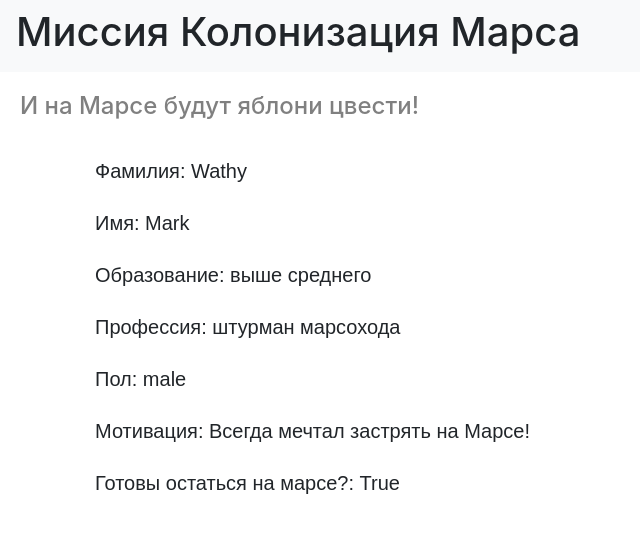
After one commit to Samibaduk/web_education, a Flask app: page /answer in a window 1280 px wide. The commit adds this page. Shown: the top 533 px of the page, without its empty margins (0-640 px from the left). Run offline with Flask 3, Linux system fonts and the light colour scheme; some libraries are stand-ins or nearby versions.

Commit message:
Автоматический ответ

```diff
--- a/mars/mars.py
+++ b/mars/mars.py
@@ -316,5 +316,19 @@ def prof():
     return render_template('prof.html', title='Список профессий', list='pkpok', profs=profs)
 
 
+@app.route('/answer')
+@app.route('/auto_answer')
+def answer():
+    params = {'title': 'Анкета',
+              'surname': 'Wathy',
+              'name': 'Mark',
+              'education': 'выше среднего',
+              'profession': 'штурман марсохода',
+              'sex': 'male',
+              'motivation': 'Всегда мечтал застрять на Марсе!',
+              'ready': 'True'}
+    return render_template('auto_answer.html',style=url_for('static', filename='css/style.css'),  **params)
+
+
 if __name__ == '__main__':
     app.run(port=8080, host='127.0.0.1')
--- a/mars/static/css/style.css
+++ b/mars/static/css/style.css
@@ -1,12 +1,9 @@
-form.login_form {
-    margin-left: auto;
-    margin-right: auto;
-    max-width: 450px;
-    background-color: #f5f5dc;
-    border: 1px solid gray;
-    border-radius: 5px;
-    padding: 10px;
+h4 {
+color: #808080;
+padding: 20px;
 }
-div.alert {
-    padding: 0px
+
+h5 {
+padding: 10px;
+font-family: Arial;
 }
--- /dev/null
+++ b/mars/templates/auto_answer.html
@@ -0,0 +1,11 @@
+{% extends "base.html" %}
+
+{% block content %}
+<h5>Фамилия: {{surname}}</h5>
+<h5>Имя: {{name}}</h5>
+<h5>Образование: {{education}}</h5>
+<h5>Профессия: {{profession}}</h5>
+<h5>Пол: {{sex}}</h5>
+<h5>Мотивация: {{motivation}}</h5>
+<h5>Готовы остаться на марсе?: {{ready}}</h5>
+{% endblock %}
--- a/mars/templates/base.html
+++ b/mars/templates/base.html
@@ -2,6 +2,7 @@
 <html lang="en">
 <head>
     <meta charset="utf-8">
+    <link rel="stylesheet" type="text/css" href={{style}} />
     <meta name="viewport" content="width=device-width, initial-scale=1, shrink-to-fit=no">
     <link rel="stylesheet"
           href="https://stackpath.bootstrapcdn.com/bootstrap/4.4.1/css/bootstrap.min.css"
```
